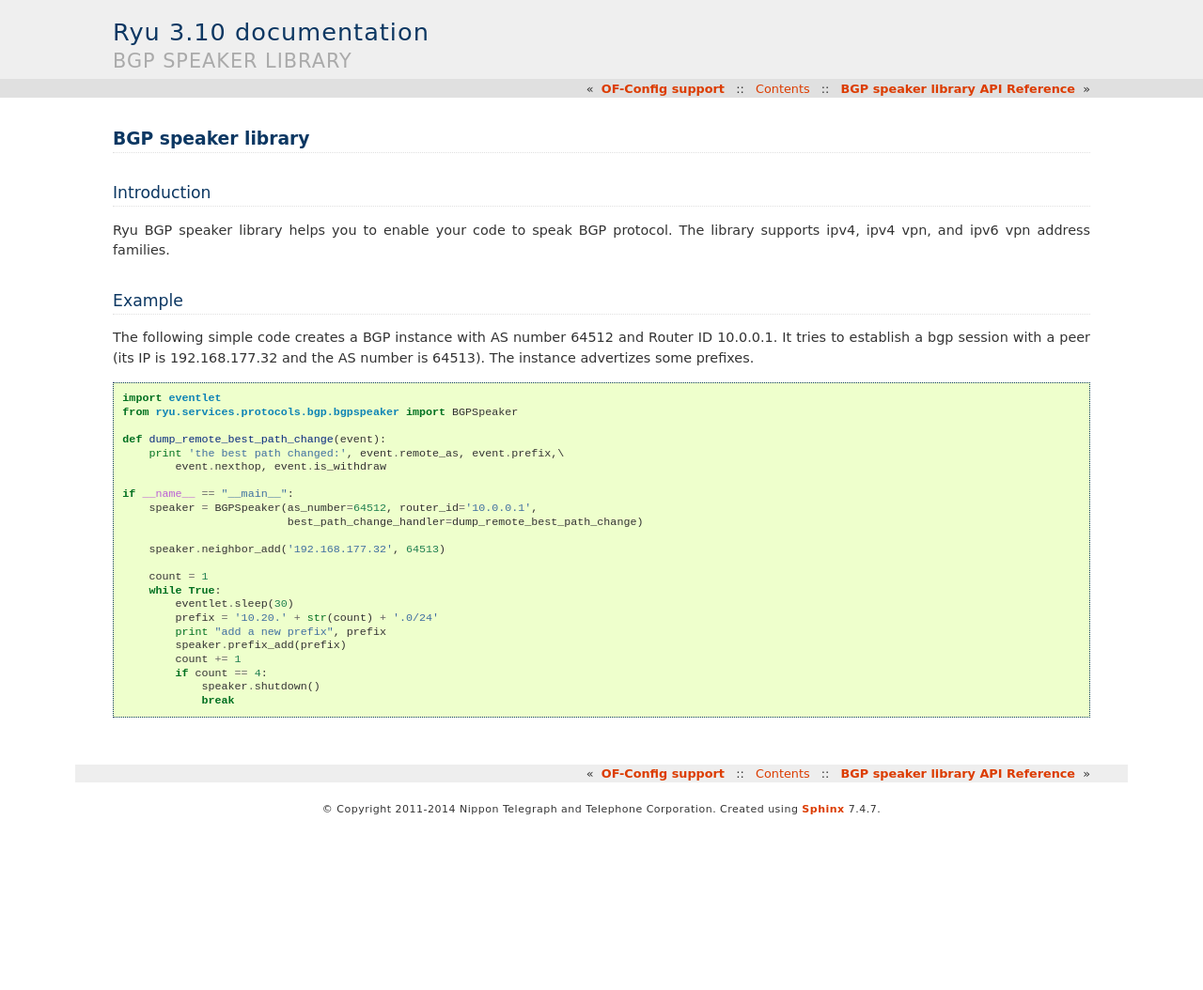
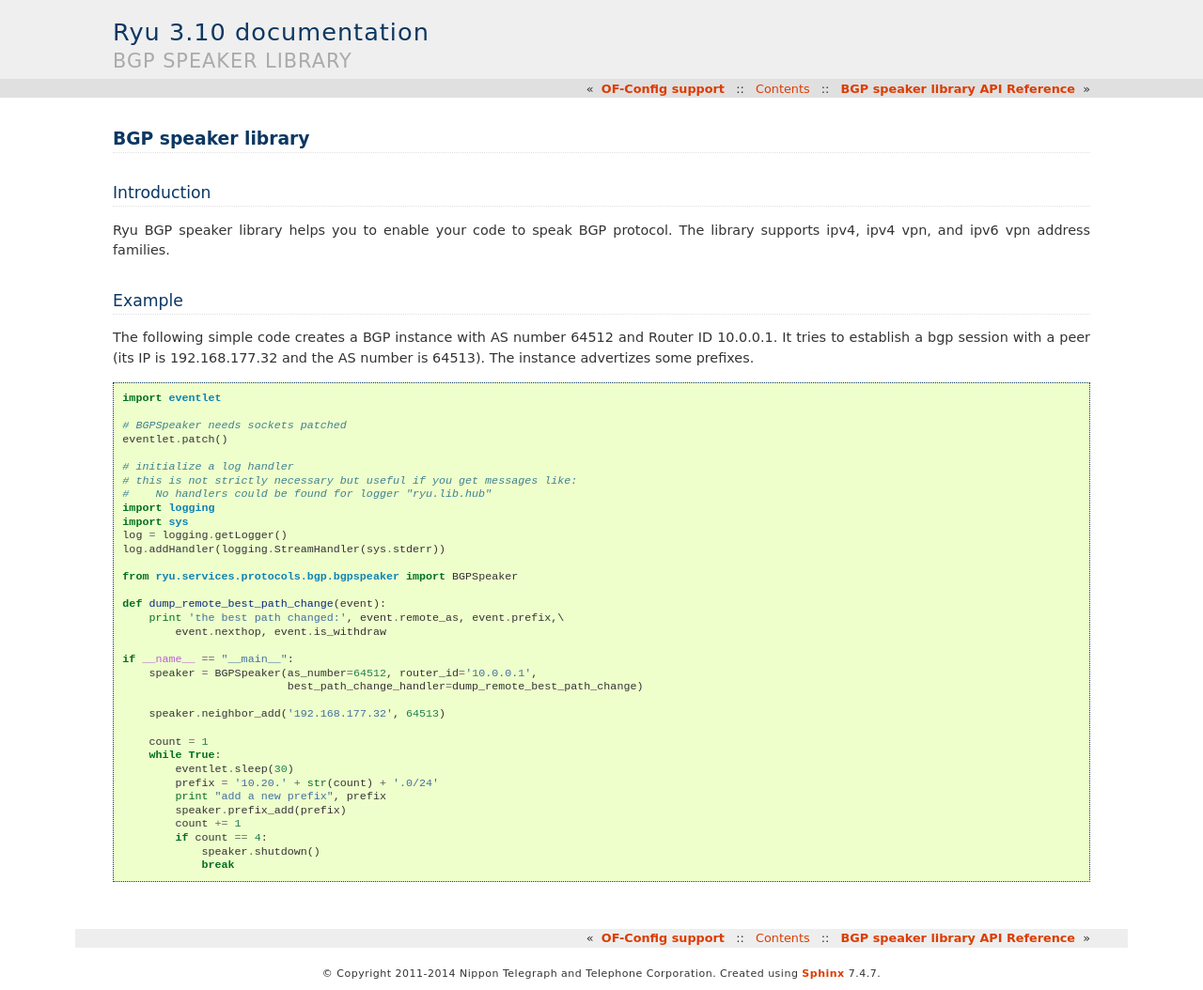
Before and after one commit to zengyue-github/ryu, a Sphinx documentation site: the page built from doc/source/library_bgp_speaker.rst, in a window 1280 px wide. Shown: the whole page at 94% size. Built offline with Sphinx 7.4.7, drawn with Linux system fonts in a browser that asks for light colours; before the commit the page ends 900 px from its top, so only the background shows below that.

Commit message:
library_bgp_speaker.rst: make an example more complete
also, while i'm here, remove trailing whitespaces in the example.

Signed-off-by: YAMAMOTO Takashi <yamamoto@valinux.co.jp>
Signed-off-by: FUJITA Tomonori <fujita.tomonori@lab.ntt.co.jp>

```diff
--- a/doc/source/library_bgp_speaker.rst
+++ b/doc/source/library_bgp_speaker.rst
@@ -20,6 +20,18 @@
 .. code-block:: python
 
     import eventlet
+
+    # BGPSpeaker needs sockets patched
+    eventlet.patch()
+
+    # initialize a log handler
+    # this is not strictly necessary but useful if you get messages like:
+    #    No handlers could be found for logger "ryu.lib.hub"
+    import logging
+    import sys
+    log = logging.getLogger()
+    log.addHandler(logging.StreamHandler(sys.stderr))
+
     from ryu.services.protocols.bgp.bgpspeaker import BGPSpeaker
 
     def dump_remote_best_path_change(event):
```
